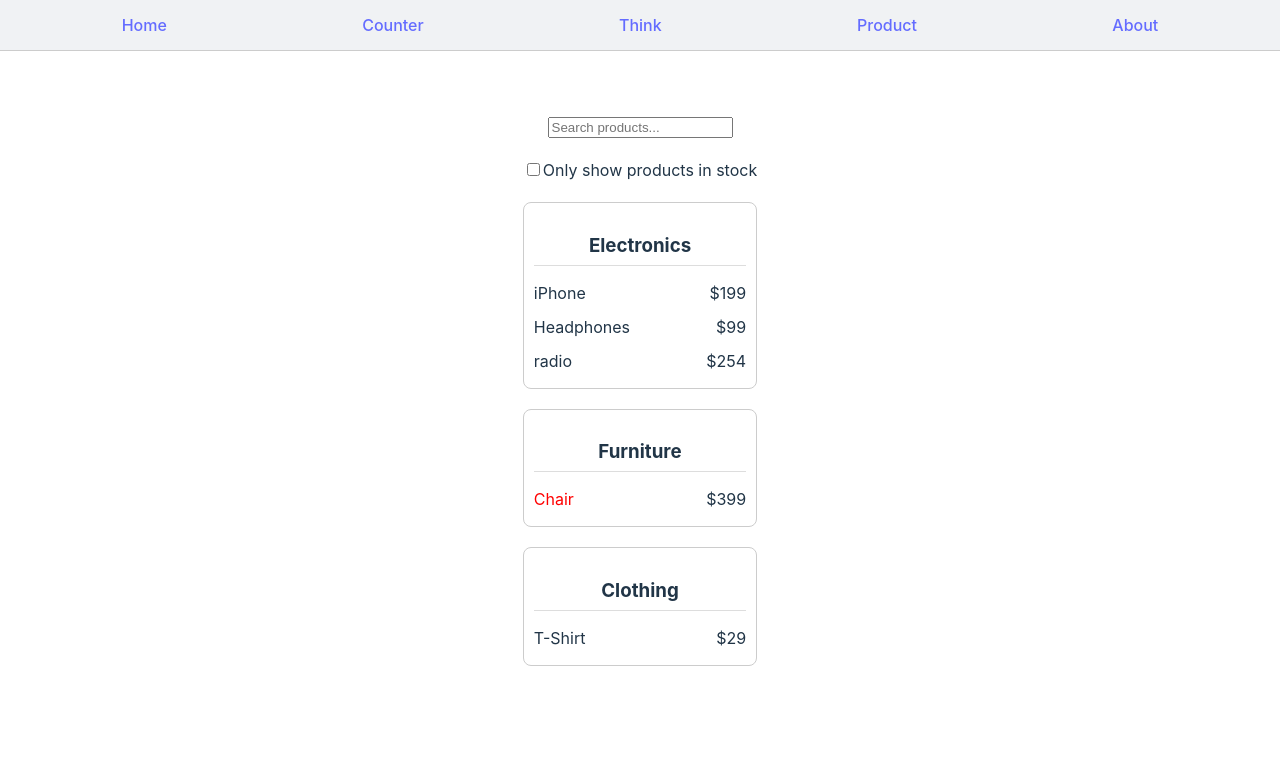
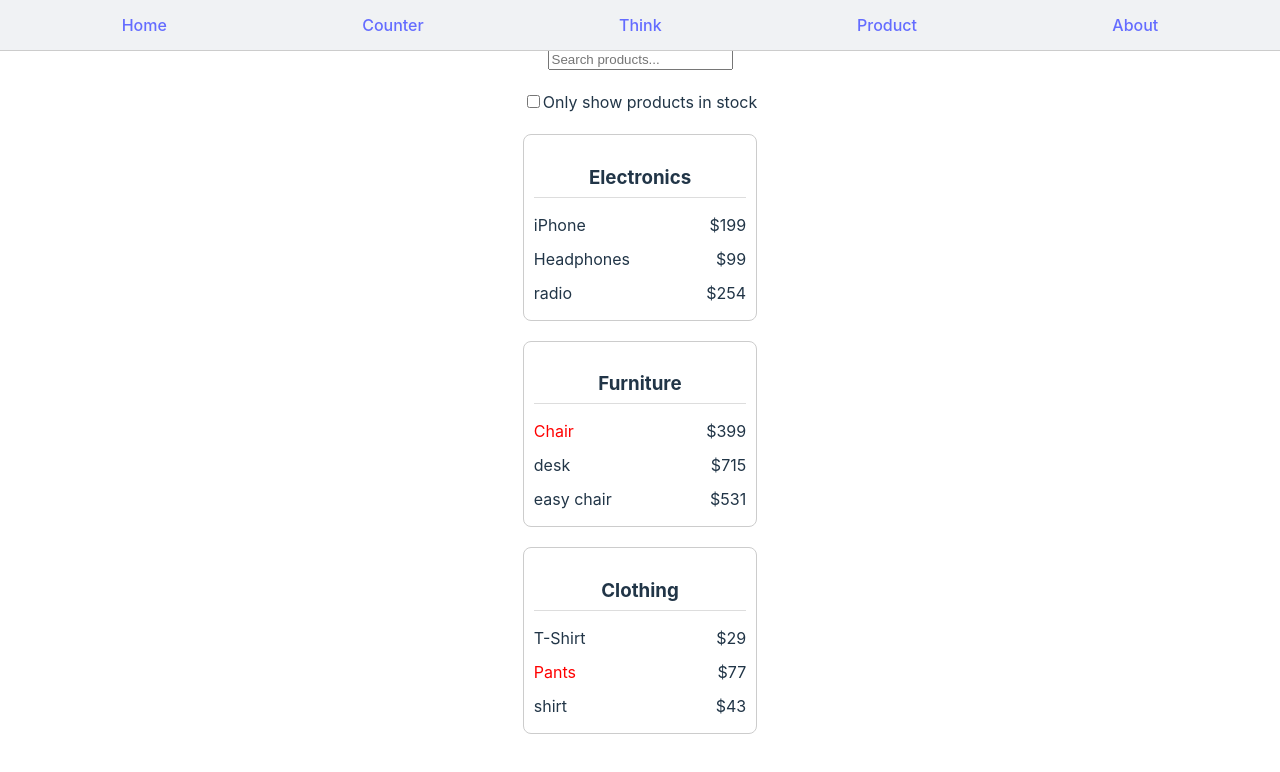
Before and after one commit to fabisoria86/desarrollo-frontend-react-2025, a React (Vite) app: page /products in a window 1280 px wide. Shown: the top 772 px of the page. Built offline with nearby package versions, Linux system fonts and the light colour scheme.

Commit message:
Productslice

```diff
--- a/src/Components/Product/ProductTable.jsx
+++ b/src/Components/Product/ProductTable.jsx
@@ -3,11 +3,15 @@ import ProductCategoryRow from './ProductCategoryRow';
 import ProductRow from './ProductRow';
 
 const products = [
-  { category: 'Electronics', price: '$199', stocked: true, name: 'iPhone' },
-  { category: 'Electronics', price: '$99', stocked: true, name: 'Headphones' },
-  { category: 'Electronics', price: '$254', stocked: true, name: 'radio' },
-  { category: 'Furniture', price: '$399', stocked: false, name: 'Chair' },
-  { category: 'Clothing', price: '$29', stocked: true, name: 'T-Shirt' },
+    { category: 'Electronics', price: '$199', stocked: true, name: 'iPhone' },
+    { category: 'Electronics', price: '$99', stocked: true, name: 'Headphones' },
+    { category: 'Electronics', price: '$254', stocked: true, name: 'radio' },
+    { category: 'Furniture', price: '$399', stocked: false, name: 'Chair' },
+    { category: 'Furniture', price: '$715', stocked: true, name: 'desk' },
+    { category: 'Furniture', price: '$531', stocked: true, name: 'easy chair' },
+    { category: 'Clothing', price: '$29', stocked: true, name: 'T-Shirt' },
+    { category: 'Clothing', price: '$77', stocked: false, name: 'Pants' },
+    { category: 'Clothing', price: '$43', stocked: true, name: 'shirt' },
 ];
 
 const ProductTable = ({ searchText, selectedCategory }) => {
@@ -24,7 +28,6 @@ const ProductTable = ({ searchText, selectedCategory }) => {
 
   return (
     <div>
-      {/* Checkbox para filtrar por productos en stock */}
       <div style={{ marginBottom: '10px' }}>
         <label>
           <input
--- /dev/null
+++ b/src/store/features/product/productSlice.js
@@ -0,0 +1,30 @@
+import { createSlice } from '@reduxjs/toolkit'
+
+const initialState = {
+  initialValue: 10,
+  dataProduct: [
+    { category: 'Electronics', price: '$199', stocked: true, name: 'iPhone' },
+    { category: 'Electronics', price: '$99', stocked: true, name: 'Headphones' },
+    { category: 'Electronics', price: '$254', stocked: true, name: 'radio' },
+    { category: 'Furniture', price: '$399', stocked: false, name: 'Chair' },
+    { category: 'Furniture', price: '$715', stocked: true, name: 'desk' },
+    { category: 'Furniture', price: '$531', stocked: true, name: 'easy chair' },
+    { category: 'Clothing', price: '$29', stocked: true, name: 'T-Shirt' },
+    { category: 'Clothing', price: '$77', stocked: false, name: 'Pants' },
+    { category: 'Clothing', price: '$43', stocked: true, name: 'shirt' },
+  ],
+}
+
+export const productSlice = createSlice({
+  name: 'product',
+  initialState,
+  reducers: {
+    setInitialValue: (state, payload) => {
+      state.initialValue = payload
+    },
+  },
+})
+
+export const { setInitialValue } = productSlice.actions
+
+export default productSlice.reducer
--- a/src/store/store.js
+++ b/src/store/store.js
@@ -1,5 +1,6 @@
 import { configureStore } from '@reduxjs/toolkit';
 import counterReducer from './features/counter/counterSlice'
+import productReducer from './features/product/productSlice.js'
 
 /*export const store = configureStore({
   reducer: {},
@@ -7,6 +8,7 @@ import counterReducer from './features/counter/counterSlice'
 const store = configureStore({
      reducer: {
         counter: counterReducer,
+        product: productReducer,
      },
 });
 
```
